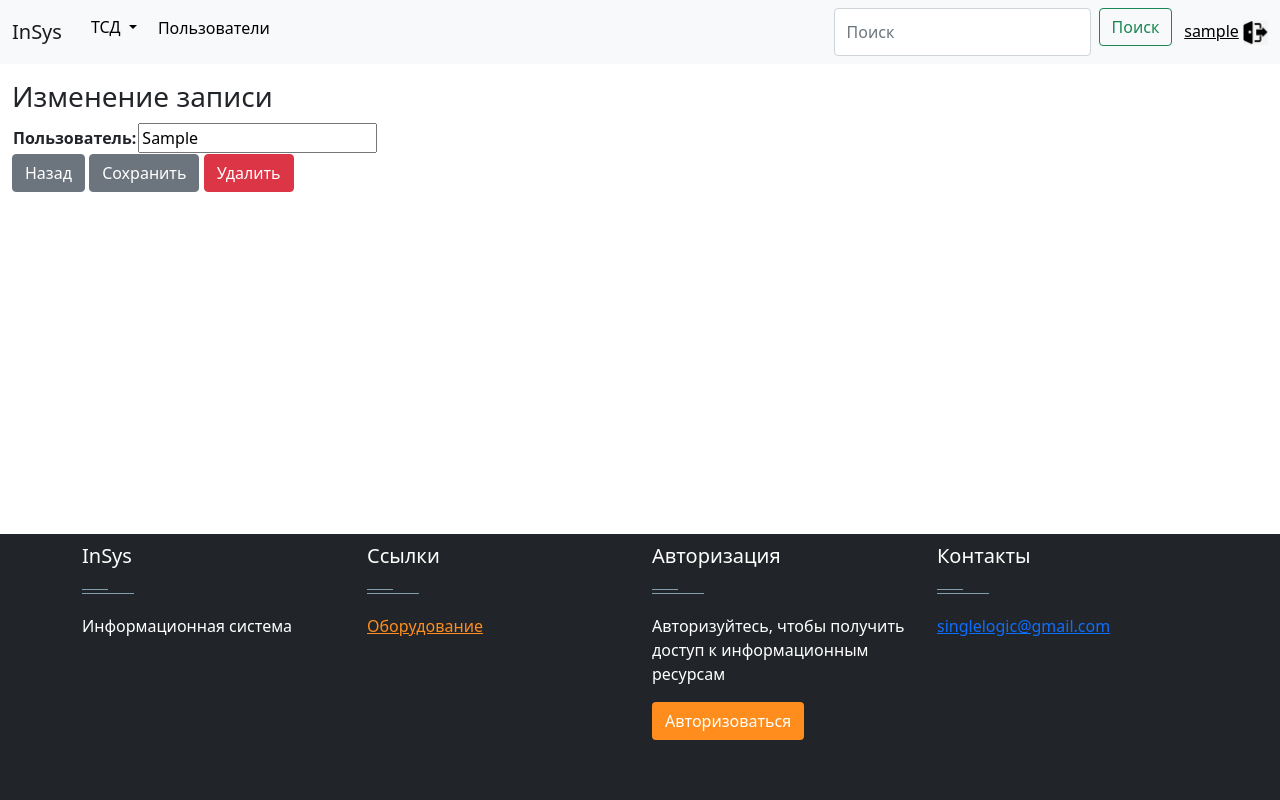
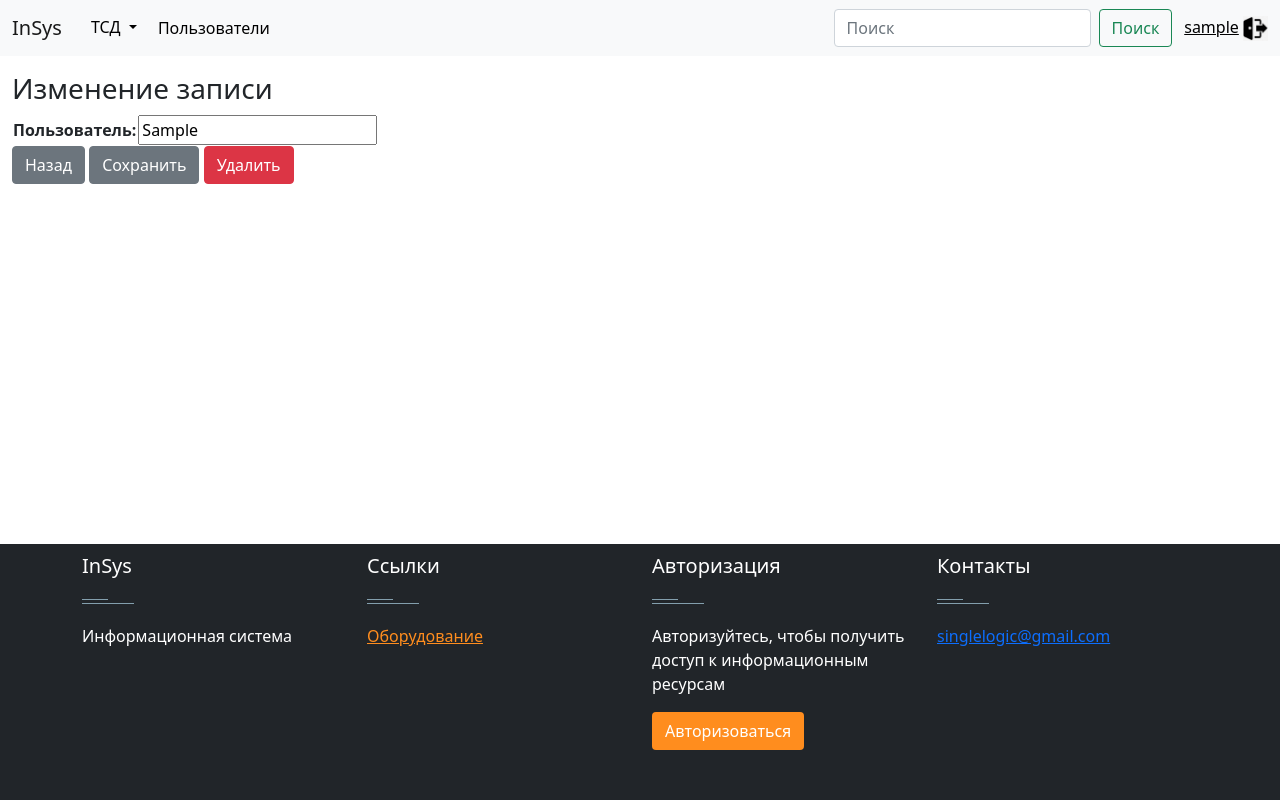
Before and after one commit to Singlelogic/inportal, a Django app: page /client/update_user/1/ in a window 1280 px wide. Run offline with Django 3.2, Linux system fonts and the light colour scheme; a user stored in the database is signed in; tables that the repository leaves empty hold one stand-in row (values such as "Sample post"); parts of the project's set-up code (start-up, migrations or seed data) failed here and were passed over; some libraries are stand-ins or nearby versions.

Commit message:
Added bottom-10px in templates

```diff
--- a/client/templates/client/client_create.html
+++ b/client/templates/client/client_create.html
@@ -11,6 +11,6 @@
         <table>
             {{ form.as_table }}
         </table>
-        <input type="submit" value="Добавить">
+        <input class="bottom-10px" type="submit" value="Добавить">
     </form>
 {% endblock %}
--- a/client/templates/client/client_delete.html
+++ b/client/templates/client/client_delete.html
@@ -9,7 +9,7 @@
     <form method="post">
         {% csrf_token %}
         <h5>Вы действительно хотите удалить пользователя {{ client.client|title }}?</h5>
-        <a href="{{ client.get_absolute_url }}" class="btn btn-secondary">Отмена</a>
-        <button type="submit" name="buttom" class="btn btn-danger">Удалить</button>
+        <a href="{{ client.get_absolute_url }}" class="btn btn-secondary bottom-10px">Отмена</a>
+        <button type="submit" name="buttom" class="btn btn-danger bottom-10px">Удалить</button>
     </form>
 {% endblock %}
--- a/client/templates/client/client_update.html
+++ b/client/templates/client/client_update.html
@@ -11,8 +11,8 @@
         <table>
             {{ form.as_table }}
         </table>
-        <a href="{% url 'list_client_url' %}" class="btn btn-secondary">Назад</a>
-        <input type="submit" value="Сохранить" class="btn btn-secondary">
-        <a href="{% url 'delete_client_url' pk=object.pk %}" class="btn btn-danger">Удалить</a>
+        <a href="{% url 'list_client_url' %}" class="btn btn-secondary bottom-10px">Назад</a>
+        <input type="submit" value="Сохранить" class="btn btn-secondary bottom-10px">
+        <a href="{% url 'delete_client_url' pk=object.pk %}" class="btn btn-danger bottom-10px">Удалить</a>
     </form>
 {% endblock %}
--- a/dct/templates/dct/accumulator_create.html
+++ b/dct/templates/dct/accumulator_create.html
@@ -11,6 +11,6 @@
         <table>
             {{ form.as_table }}
         </table>
-        <input type="submit" value="Добавить">
+        <input class="bottom-10px" type="submit" value="Добавить">
     </form>
 {% endblock %}
--- a/dct/templates/dct/accumulator_delete.html
+++ b/dct/templates/dct/accumulator_delete.html
@@ -9,7 +9,7 @@
     <form method="post">
         {% csrf_token %}
         <h5>Вы действительно хотите удалить аккумулятор №{{ accumulator.number }}?</h5>
-        <a href="{{ accumulator.get_absolute_url }}" class="btn btn-secondary">Отмена</a>
-        <button type="submit" name="buttom" class="btn btn-danger">Удалить</button>
+        <a href="{{ accumulator.get_absolute_url }}" class="btn btn-secondary bottom-10px">Отмена</a>
+        <button type="submit" name="buttom" class="btn btn-danger bottom-10px">Удалить</button>
     </form>
 {% endblock %}
--- a/dct/templates/dct/accumulator_update.html
+++ b/dct/templates/dct/accumulator_update.html
@@ -12,8 +12,8 @@
             {{ form.as_table }}
         </table>
         <p><h6><b>Колличество отработанных дней: {{ lifetime }}</b></h6></p>
-        <a href="{% url 'list_accumulator_url' %}" class="btn btn-secondary">Назад</a>
-        <input type="submit" value="Сохранить" class="btn btn-secondary">
-        <a href="{% url 'delete_accumulator_url' pk=object.pk %}" class="btn btn-danger">Удалить</a>
+        <a href="{% url 'list_accumulator_url' %}" class="btn btn-secondary bottom-10px">Назад</a>
+        <input type="submit" value="Сохранить" class="btn btn-secondary bottom-10px">
+        <a href="{% url 'delete_accumulator_url' pk=object.pk %}" class="btn btn-danger bottom-10px">Удалить</a>
     </form>
 {% endblock %}
--- a/dct/templates/dct/datacollectterminal_create.html
+++ b/dct/templates/dct/datacollectterminal_create.html
@@ -11,6 +11,6 @@
         <table>
             {{ form.as_table }}
         </table>
-        <input type="submit" value="Добавить">
+        <input class="bottom-10px" type="submit" value="Добавить">
     </form>
 {% endblock %}
--- a/dct/templates/dct/datacollectterminal_delete.html
+++ b/dct/templates/dct/datacollectterminal_delete.html
@@ -10,8 +10,8 @@
         {% csrf_token %}
 
         <h5>Вы действительно хотите удалить <b>'{{ datacollectterminal.name|upper }}'</b>?</h5>
-        <a href="{{ datacollectterminal.get_absolute_url }}" class="btn btn-secondary">Отмена</a>
-        <button type="submit" name="buttom" class="btn btn-danger">Удалить</button>
+        <a href="{{ datacollectterminal.get_absolute_url }}" class="btn btn-secondary bottom-10px">Отмена</a>
+        <button type="submit" name="buttom" class="btn btn-danger bottom-10px">Удалить</button>
 
     </form>
 {% endblock %}
--- a/dct/templates/dct/datacollectterminal_update.html
+++ b/dct/templates/dct/datacollectterminal_update.html
@@ -12,8 +12,8 @@
             {{ form.as_table }}
         </table>
         <p><a href="{% url 'list_dctremark_url' slug=object.slug %}">Показать историю примечаний</a> </p>
-        <a href="{% url 'list_dct_url' %}" class="btn btn-secondary">Назад</a>
-        <input type="submit" value="Сохранить" class="btn btn-secondary">
-        <a href="{% url 'delete_dct_url' slug=object.slug %}" class="btn btn-danger">Удалить</a>
+        <a href="{% url 'list_dct_url' %}" class="btn btn-secondary bottom-10px">Назад</a>
+        <input type="submit" value="Сохранить" class="btn btn-secondary bottom-10px">
+        <a href="{% url 'delete_dct_url' slug=object.slug %}" class="btn btn-danger bottom-10px">Удалить</a>
     </form>
 {% endblock %}
--- a/static/css/styles.css
+++ b/static/css/styles.css
@@ -16,6 +16,6 @@
     max-width:25px;
 }
 
-.btn{
+.bottom-10px{
     margin-bottom: 10px;
 }
```
